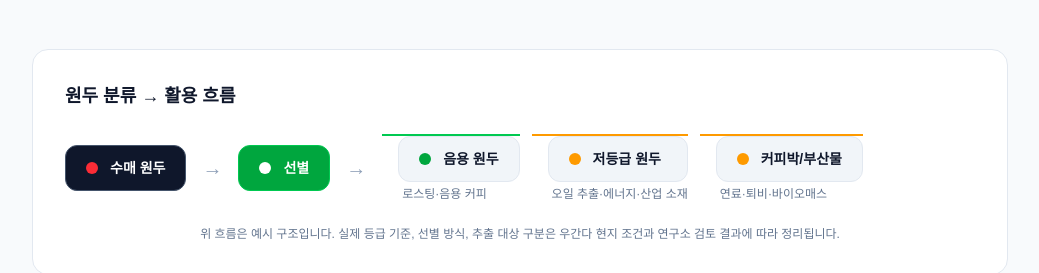
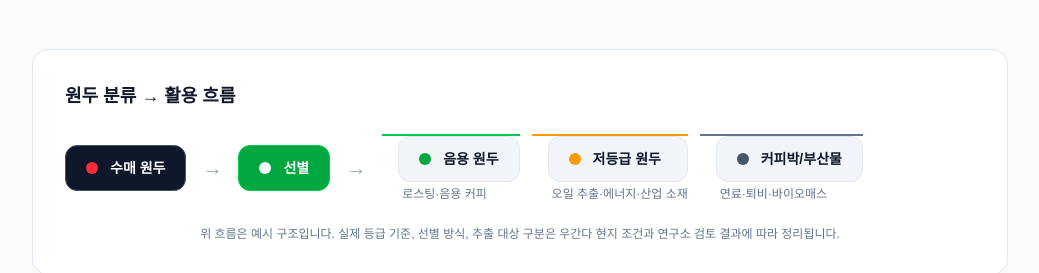
Before and after one commit to cw5444/bioenergy-website, a Next.js app: page / in a window 1280 px wide. Shown: the part 5360-5633 px from the top of the page, without its empty margins (120-1159 px from the left). Built offline with nearby package versions, Linux system fonts and the light colour scheme.

Commit message:
feat: 우간다 커피 섹션 원두 흐름 다이어그램 색 구분 수정

```diff
--- a/app/page.tsx
+++ b/app/page.tsx
@@ -644,13 +644,14 @@ const diagramFlow = [
             <div className="text-xs text-slate-500 mt-1 ml-1">오일 추출·에너지·산업 소재</div>
           </div>
 
-          <div className="border-t-2 border-amber-500 pl-4">
-            <div className="flex items-center gap-3 bg-slate-100 rounded-xl px-5 py-3 border border-slate-200">
-              <div className="w-3 h-3 rounded-full bg-amber-500" />
-              <span className="text-sm font-semibold text-slate-900">커피박/부산물</span>
-            </div>
-            <div className="text-xs text-slate-500 mt-1 ml-1">연료·퇴비·바이오매스</div>
-          </div>
+          <div className="border-t-2 border-slate-500 pl-4">
+  <div className="flex items-center gap-3 bg-slate-100 rounded-xl px-5 py-3 border border-slate-200">
+    <div className="w-3 h-3 rounded-full bg-slate-600" />
+    <span className="text-sm font-semibold text-slate-900">커피박/부산물</span>
+  </div>
+  <div className="text-xs text-slate-500 mt-1 ml-1">연료·퇴비·바이오매스</div>
+</div>
+
         </div>
       </div>
 
```
